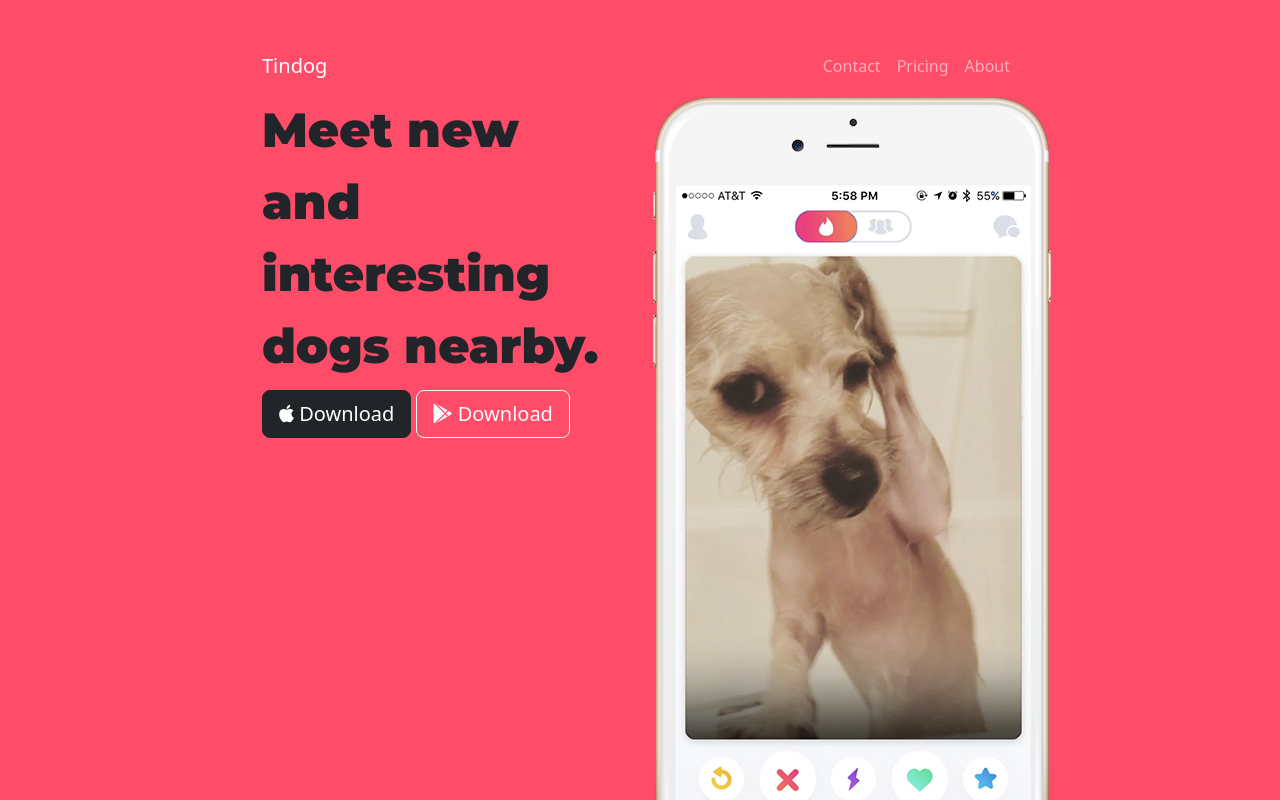
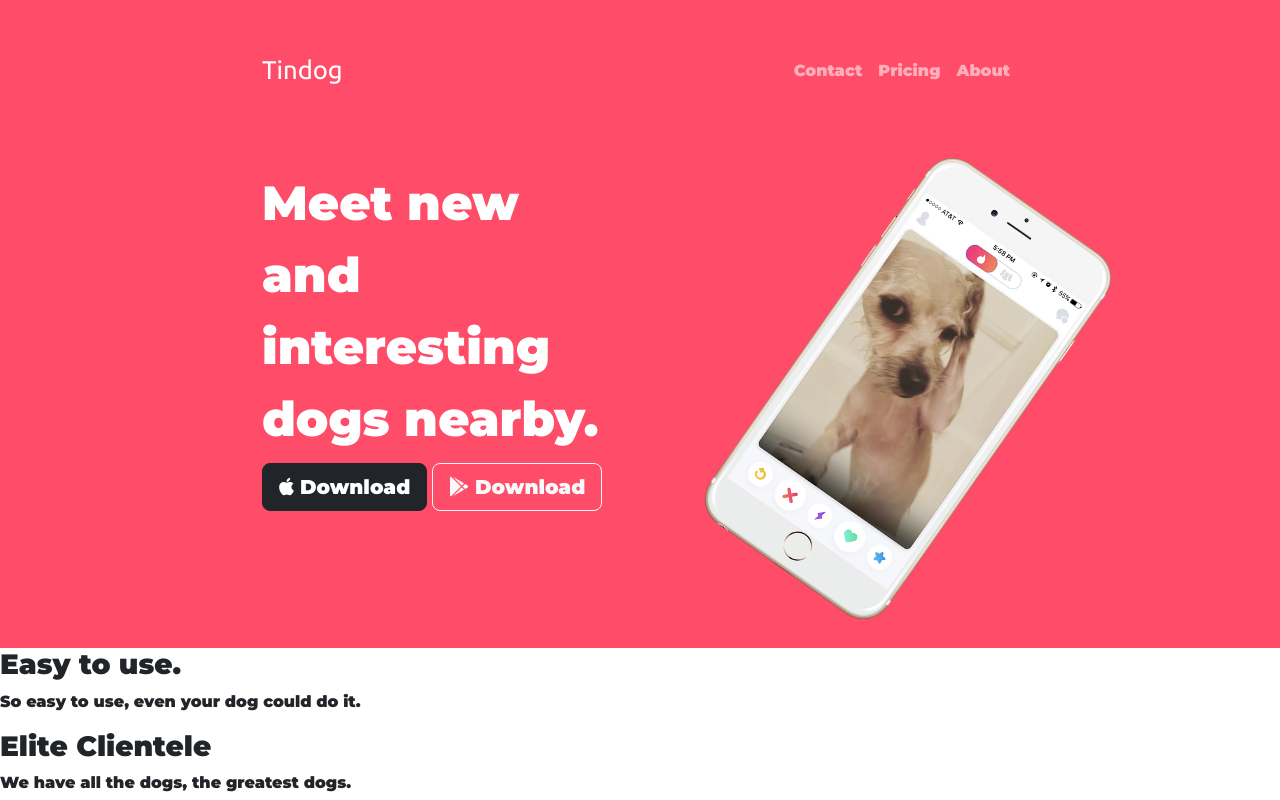
Before and after one commit to jaynarayan-vaishnav/web-development, a plain HTML site: page TinDog-Start-master/index.html in a window 1280 px wide. Shown: the top 800 px of the page. Drawn offline with nearby package versions, Linux system fonts and the light colour scheme.

Commit message:
add font-family, h1color, nav bar properties

```diff
--- a/TinDog-Start-master/css/styles.css
+++ b/TinDog-Start-master/css/styles.css
@@ -1,3 +1,6 @@
+body{
+    font-family: "Montserrat";
+}
 #title{
     background-color: #ff4c68;
 }
@@ -7,6 +10,21 @@
 h1{
     font-family: "Montserrat";
     font-weight: 900;
+    color: #fff;
     font-size: 3rem;
     line-height: 1.5;
 }
+/* img rotate */
+#iphn{
+    width: 60%;
+    transform: rotate(35deg);
+    margin-left: 40%;
+}
+/* navigaation bar */
+.navbar{
+    padding-bottom: 4.5rem;
+}
+.navbar-brand{
+    font-family: 'Ubuntu';
+    font-size:1.6em;
+}
```
